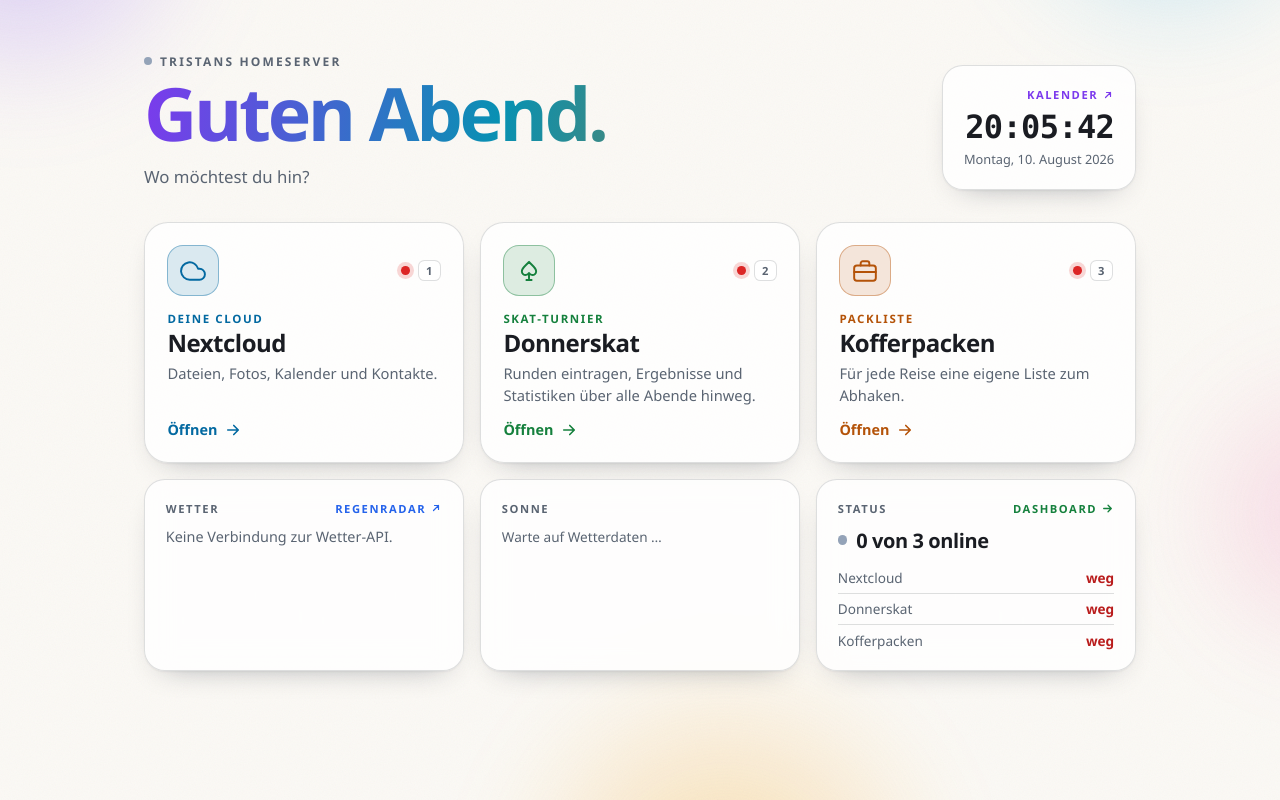
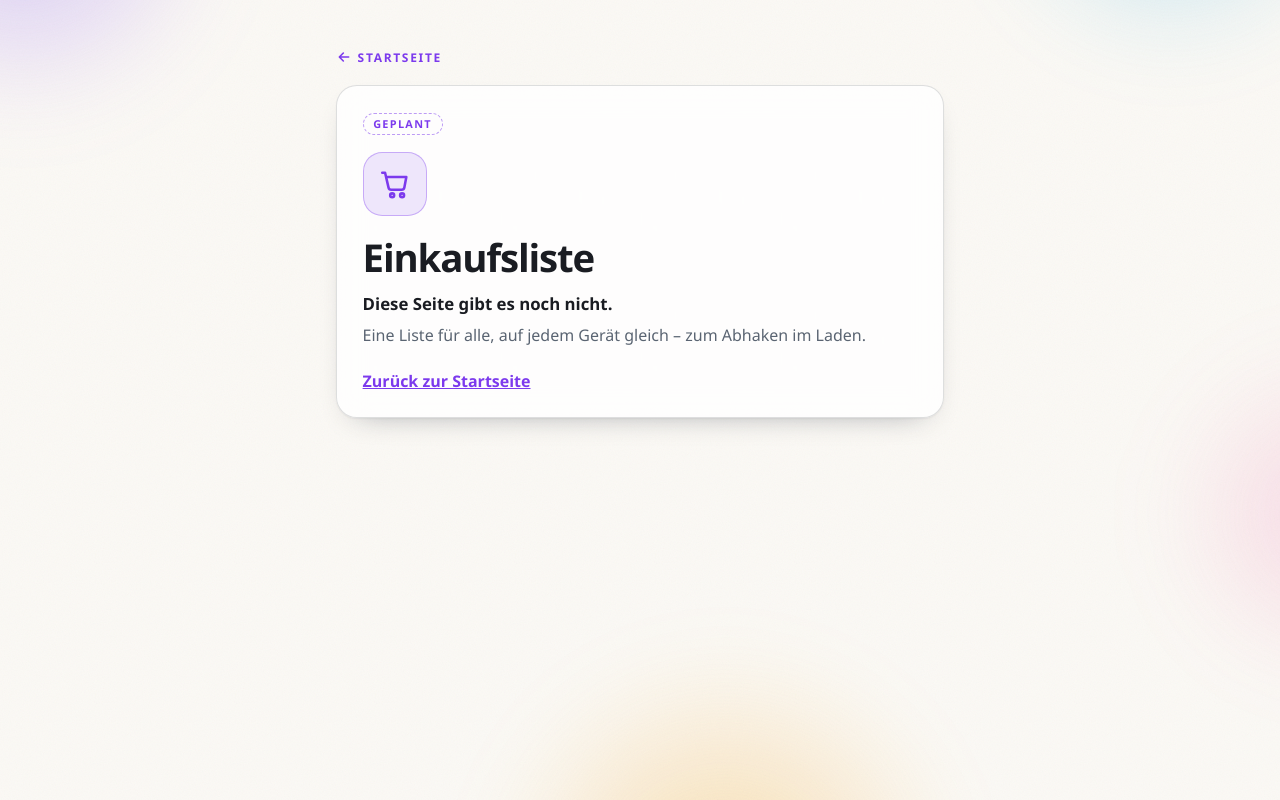
Before and after one commit to tscholz26/homeserver-stack, a Vue app in the folder homepage/: page /bald/einkaufsliste in a window 1280 px wide. Before the commit this address led to /. Built offline with nearby package versions, Linux system fonts and the light colour scheme; no server answers.

Commit message:
Add planned tiles for the shopping list and the wear tracker

```diff
--- a/homepage/docker-compose.yml
+++ b/homepage/docker-compose.yml
@@ -10,7 +10,8 @@ services:
       # Stromverbrauchs. Messbar ist nur der CPU-Anteil (RAPL), der Rest wird
       # damit hochgerechnet – siehe README.
       # - BASE_POWER_WATTS=19.5
-      # - PSU_EFFICIENCY=0.78
+      # - PSU_EFFICIENCY=0.8
+      # - PRICE_PER_KWH=0.22
 
     # Nur einzelne Dateien statt ganzer Bäume: /proc als Ganzes würde auch die
     # Umgebungsvariablen aller Prozesse enthalten (Passwörter), /sys und die
--- a/homepage/src/components/ServiceIcon.vue
+++ b/homepage/src/components/ServiceIcon.vue
@@ -1,7 +1,8 @@
 <script setup lang="ts">
-import type { ServiceId } from '@/services'
+import type { PlannedId, ServiceId } from '@/services'
 
-defineProps<{ id: ServiceId; size?: number }>()
+// Auch die geplanten Dienste haben schon ein Zeichen
+defineProps<{ id: ServiceId | PlannedId; size?: number }>()
 </script>
 
 <template>
@@ -28,6 +29,22 @@ defineProps<{ id: ServiceId; size?: number }>()
       <path d="M9.6 20.3h4.8" />
     </template>
 
+    <!-- Einkaufswagen -->
+    <template v-else-if="id === 'einkaufsliste'">
+      <path d="M3 4h2l2.4 10.4a2 2 0 0 0 2 1.6h7.2a2 2 0 0 0 2-1.6L20 7H6" />
+      <circle cx="10" cy="20" r="1.4" />
+      <circle cx="17" cy="20" r="1.4" />
+    </template>
+
+    <!-- Zahnkranz mit Kette -->
+    <template v-else-if="id === 'verschleiss'">
+      <circle cx="12" cy="12" r="7" />
+      <circle cx="12" cy="12" r="2.4" />
+      <path
+        d="M12 3v2M12 19v2M3 12h2M19 12h2M5.6 5.6l1.4 1.4M17 17l1.4 1.4M18.4 5.6L17 7M7 17l-1.4 1.4"
+      />
+    </template>
+
     <!-- Koffer -->
     <template v-else>
       <rect x="2" y="7" width="20" height="14" rx="2.5" />
--- a/homepage/src/router/index.ts
+++ b/homepage/src/router/index.ts
@@ -1,12 +1,14 @@
 import { createRouter, createWebHistory } from 'vue-router'
 import HomeView from '@/views/HomeView.vue'
 import DashboardView from '@/views/DashboardView.vue'
+import SoonView from '@/views/SoonView.vue'
 
 const router = createRouter({
   history: createWebHistory(import.meta.env.BASE_URL),
   routes: [
     { path: '/', component: HomeView },
     { path: '/dashboard', component: DashboardView },
+    { path: '/bald/:id?', component: SoonView },
     { path: '/:pathMatch(.*)*', redirect: '/' },
   ],
 })
--- a/homepage/src/services.ts
+++ b/homepage/src/services.ts
@@ -38,3 +38,28 @@ export const services: Service[] = [
     ping: '/koffer/',
   },
 ]
+
+/** Noch nicht gebaut: eigene Kacheln, die auf eine Platzhalterseite führen. */
+export type PlannedId = 'einkaufsliste' | 'verschleiss'
+
+export interface PlannedService {
+  id: PlannedId
+  name: string
+  tagline: string
+  description: string
+}
+
+export const planned: PlannedService[] = [
+  {
+    id: 'einkaufsliste',
+    name: 'Einkaufsliste',
+    tagline: 'Gemeinsam',
+    description: 'Eine Liste für alle, auf jedem Gerät gleich – zum Abhaken im Laden.',
+  },
+  {
+    id: 'verschleiss',
+    name: 'Verschleiß',
+    tagline: 'Rennrad',
+    description: 'Welches Teil wie viele Kilometer hat, mit Statistiken aus den Strava-Fahrten.',
+  },
+]
--- a/homepage/src/views/HomeView.vue
+++ b/homepage/src/views/HomeView.vue
@@ -1,13 +1,14 @@
 <script setup lang="ts">
 import { onMounted, onUnmounted } from 'vue'
 import ServiceTile from '@/components/ServiceTile.vue'
+import ServiceIcon from '@/components/ServiceIcon.vue'
 import WeatherCard from '@/components/WeatherCard.vue'
 import SunCard from '@/components/SunCard.vue'
 import StatusCard from '@/components/StatusCard.vue'
 import { useClock } from '@/composables/useClock'
 import { useWeather } from '@/composables/useWeather'
 import { useStatus } from '@/composables/useStatus'
-import { services } from '@/services'
+import { planned, services } from '@/services'
 
 const { now, time, date, greeting } = useClock()
 const { weather, failed } = useWeather()
@@ -77,6 +78,16 @@ onUnmounted(() => window.removeEventListener('keydown', onKey))
           :status="statuses[service.id]"
           :shortcut="index + 1"
         />
+      </section>
+
+      <section class="soon" aria-label="Geplant">
+        <RouterLink v-for="entry in planned" :key="entry.id" class="plan" :to="`/bald/${entry.id}`">
+          <span class="plan-icon"><ServiceIcon :id="entry.id" :size="20" /></span>
+          <span class="plan-text">
+            <span class="plan-name">{{ entry.name }}</span>
+            <span class="plan-note">{{ entry.tagline }} · geplant</span>
+          </span>
+        </RouterLink>
       </section>
 
       <section class="widgets" aria-label="Auf dem Server">
@@ -205,6 +216,61 @@ h1 {
   margin-top: 1rem;
 }
 
+/* Geplantes: leiser als die echten Kacheln, gestrichelt und flach */
+.soon {
+  display: grid;
+  grid-template-columns: repeat(auto-fit, minmax(13rem, 1fr));
+  gap: 0.7rem;
+  margin-top: 0.7rem;
+}
+
+.plan {
+  display: flex;
+  align-items: center;
+  gap: 0.7rem;
+  border: 1px dashed var(--line);
+  border-radius: 1rem;
+  padding: 0.7rem 0.9rem;
+  text-decoration: none;
+  color: var(--muted);
+  transition:
+    border-color 0.25s ease,
+    color 0.25s ease;
+}
+
+.plan:hover,
+.plan:focus-visible {
+  border-color: color-mix(in srgb, var(--violet) 45%, transparent);
+  color: var(--text);
+}
+
+.plan-icon {
+  display: grid;
+  place-items: center;
+  width: 2.1rem;
+  height: 2.1rem;
+  border-radius: 0.7rem;
+  border: 1px dashed var(--line);
+  flex-shrink: 0;
+}
+
+.plan-text {
+  display: flex;
+  flex-direction: column;
+  min-width: 0;
+}
+
+.plan-name {
+  font-size: 0.95rem;
+  font-weight: 700;
+}
+
+.plan-note {
+  font-size: 0.72rem;
+  letter-spacing: 0.08em;
+  text-transform: uppercase;
+}
+
 /* Kacheln und Karten laufen leicht versetzt ein */
 .tiles > *,
 .widgets > * {
--- /dev/null
+++ b/homepage/src/views/SoonView.vue
@@ -0,0 +1,149 @@
+<script setup lang="ts">
+import { computed } from 'vue'
+import { useRoute } from 'vue-router'
+import ServiceIcon from '@/components/ServiceIcon.vue'
+import { planned } from '@/services'
+
+const route = useRoute()
+
+// Kommt aus dem Pfad (/bald/einkaufsliste); ohne Treffer wird alles Geplante
+// aufgelistet, damit die Seite auch direkt aufgerufen etwas zeigt.
+const service = computed(() => planned.find((entry) => entry.id === route.params.id))
+</script>
+
+<template>
+  <div class="shell">
+    <RouterLink to="/" class="back">
+      <svg
+        viewBox="0 0 24 24"
+        width="16"
+        height="16"
+        fill="none"
+        stroke="currentColor"
+        stroke-width="2.4"
+        stroke-linecap="round"
+        stroke-linejoin="round"
+        aria-hidden="true"
+      >
+        <path d="M19 12H6M11 6l-6 6 6 6" />
+      </svg>
+      Startseite
+    </RouterLink>
+
+    <section class="card sheet">
+      <span class="badge">Geplant</span>
+
+      <template v-if="service">
+        <span class="icon"><ServiceIcon :id="service.id" :size="34" /></span>
+        <h1>{{ service.name }}</h1>
+        <p class="lead">Diese Seite gibt es noch nicht.</p>
+        <p class="plan">{{ service.description }}</p>
+      </template>
+
+      <template v-else>
+        <h1>Noch nicht gebaut</h1>
+        <p class="lead">Diese Seite gibt es noch nicht. Geplant ist:</p>
+        <ul class="list">
+          <li v-for="entry in planned" :key="entry.id">
+            <strong>{{ entry.name }}</strong> – {{ entry.description }}
+          </li>
+        </ul>
+      </template>
+
+      <RouterLink to="/" class="home">Zurück zur Startseite</RouterLink>
+    </section>
+  </div>
+</template>
+
+<style scoped>
+.shell {
+  max-width: 40rem;
+  margin: 0 auto;
+  padding: clamp(1rem, 4vw, 3rem) clamp(1rem, 4vw, 2rem);
+  padding-left: max(1rem, env(safe-area-inset-left));
+  padding-right: max(1rem, env(safe-area-inset-right));
+}
+
+.back {
+  display: inline-flex;
+  align-items: center;
+  gap: 0.35rem;
+  margin-bottom: 1.2rem;
+  font-size: 0.75rem;
+  font-weight: 700;
+  letter-spacing: 0.14em;
+  text-transform: uppercase;
+  color: var(--violet);
+  text-decoration: none;
+}
+
+.back:hover {
+  text-decoration: underline;
+}
+
+.sheet {
+  --accent: var(--violet);
+  padding: 1.6rem;
+}
+
+.badge {
+  display: inline-block;
+  border: 1px dashed color-mix(in srgb, var(--accent) 50%, transparent);
+  border-radius: 999px;
+  padding: 0.15rem 0.6rem;
+  font-size: 0.68rem;
+  font-weight: 700;
+  letter-spacing: 0.12em;
+  text-transform: uppercase;
+  color: var(--accent);
+}
+
+.icon {
+  display: grid;
+  place-items: center;
+  width: 4rem;
+  height: 4rem;
+  margin: 1.1rem 0 0.9rem;
+  border-radius: 1.2rem;
+  border: 1px solid color-mix(in srgb, var(--accent) 35%, transparent);
+  background: color-mix(in srgb, var(--accent) 12%, transparent);
+  color: var(--accent);
+}
+
+h1 {
+  margin: 0.6rem 0 0;
+  font-size: clamp(1.8rem, 6vw, 2.4rem);
+  font-weight: 800;
+  letter-spacing: -0.03em;
+}
+
+.lead {
+  margin: 0.6rem 0 0;
+  font-size: 1.05rem;
+  font-weight: 600;
+}
+
+.plan {
+  margin: 0.5rem 0 0;
+  color: var(--muted);
+  line-height: 1.5;
+}
+
+.list {
+  margin: 0.8rem 0 0;
+  padding-left: 1.1rem;
+  color: var(--muted);
+  line-height: 1.6;
+}
+
+.list strong {
+  color: var(--text);
+}
+
+.home {
+  display: inline-block;
+  margin-top: 1.4rem;
+  font-weight: 700;
+  color: var(--accent);
+}
+</style>
```
Also changed, not shown: 2 other files (tests, documents, lock files or other folders).
